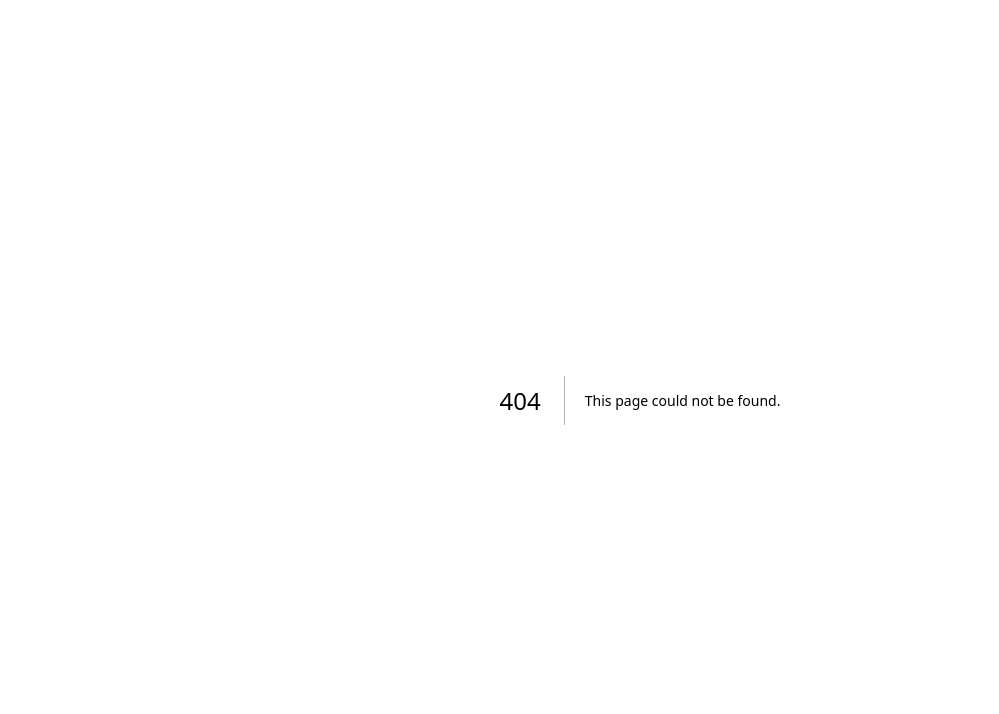
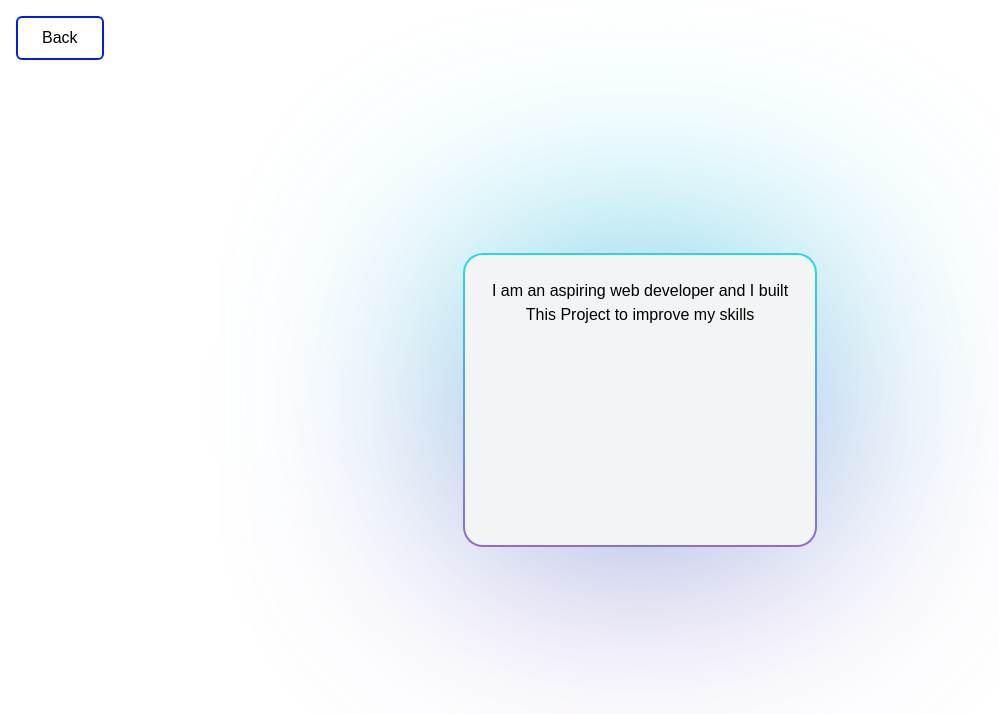
Before and after one commit to Ruhit27/Kahoot-frontend, a Next.js app: page /AboutUs in a window 1280 px wide. Before the commit this address had no page. Shown: the top 714 px of the page, without its empty margins (0-999 px from the left). Built offline with nearby package versions, Linux system fonts and the light colour scheme.

Commit message:
Added AboutUs Page

```diff
--- /dev/null
+++ b/src/app/AboutUs/page.tsx
@@ -0,0 +1,23 @@
+import { NeonGradientCard } from "@/components/magicui/neon-gradient-card";
+import Link from "next/link";
+
+export default function AboutUs() {
+  return (
+    <div className="h-screen flex flex-col justify-center items-center text-black relative">
+      {/* Back link in the top-left corner */}
+      <Link
+        href={"/"}
+        className="absolute top-4 left-4 px-6 py-2 hover:underline bg-transparent border-2 border-[#0020dd] text-black rounded-md hover:bg-[#0020dd] hover:text-white transition duration-300 hover:scale-125"
+      >
+        Back
+      </Link>
+
+      <NeonGradientCard className="w-[350px] h-[290px] flex flex-col justify-center items-center">
+        <p className="text-center">
+          I am an aspiring web developer and I built This Project to improve my
+          skills
+        </p>
+      </NeonGradientCard>
+    </div>
+  );
+}
--- a/src/app/myComponents/LandingPage.tsx
+++ b/src/app/myComponents/LandingPage.tsx
@@ -8,6 +8,7 @@ import { TypingAnimation } from "@/components/magicui/typing-animation";
 import pythonLogo from "@/app/assets/python-logo-svg.svg";
 import Image from "next/image";
 import { toast } from "react-toastify";
+import { AboutUs } from "../AboutUs/AboutUs";
 
 export const LandingPage = () => {
   const [gameCodes, setGameCodes] = useState<{ code: string }[]>([]);
@@ -113,6 +114,7 @@ export const LandingPage = () => {
           </button>
         </div>
       </NeonGradientCard>
+      <Link href={"/AboutUs"}>Created By: Sam</Link>
     </div>
   );
 };
--- a/src/middleware.js
+++ b/src/middleware.js
@@ -15,7 +15,7 @@ export function middleware(request) {
   console.log("Is authenticated:", isAuthenticated);
 
   // Restrict access to "/admin" unless authenticated
-  if (!isAuthenticated && url.pathname.startsWith("/admin")) {
+  if (!isAuthenticated && url.pathname.includes("/admin")) {
     return NextResponse.redirect(new URL("/login", request.url));
   }
 
```
